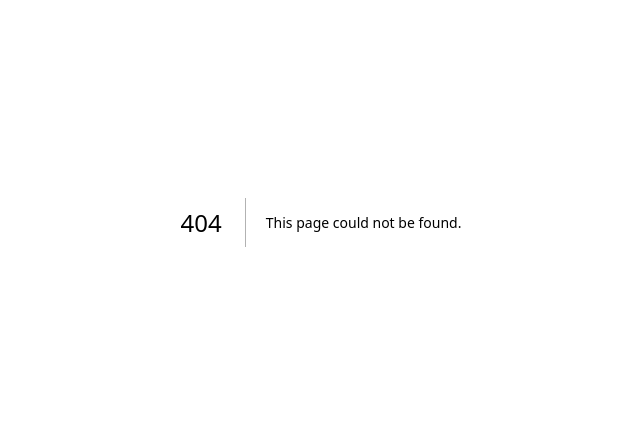
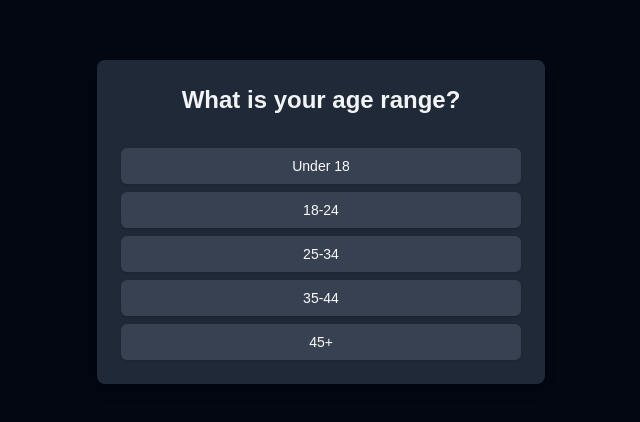
Before and after one commit to ethantr/meducate, a Next.js app: page /question in a window 1280 px wide. Before the commit this address had no page. Shown: the part 178-600 px from the top of the page, without its empty margins (319-959 px from the left). Built offline with nearby package versions, Linux system fonts and the light colour scheme.

Commit message:
demography

```diff
--- a/app/page.js
+++ b/app/page.js
@@ -30,7 +30,7 @@ export default function LandingPage() {
         </nav>
       </header>
       <main className="flex-1">
-      <section className="w-full py-12 md:py-24 lg:py-32 xl:py-48">
+      <section className="w-full py-8 md:py-12 lg:py-14 xl:py-16">
   <div className="container mx-auto px-4 md:px-6">
     <div className="flex flex-col md:flex-row items-center space-y-4 md:space-y-0 md:space-x-4">
       <div className="md:w-1/2 space-y-2 text-center md:text-left">
@@ -50,8 +50,8 @@ export default function LandingPage() {
       />
     </div>
     <div className="space-x-4 mt-4">
-      <Button className="bg-green-500 text-gray-950 hover:bg-green-600">Get Started for Free</Button>
-      <Button variant="outline" className="border-green-500 text-green-500 hover:bg-green-950">
+      <Button className="bg-green-500 text-gray-950 hover:bg-green-600 text-lg">Get Started for Free</Button>
+      <Button variant="outline" className="border-green-500 text-green-500 hover:bg-green-950 text-lg">
         Learn More
       </Button>
     </div>
--- /dev/null
+++ b/app/question/page.js
@@ -0,0 +1,86 @@
+"use client"
+import { useState } from "react";
+import { Button } from "@/components/ui/button";
+
+const questions = [
+  {
+    id: 1,
+    question: "What is your age range?",
+    options: ["Under 18", "18-24", "25-34", "35-44", "45+"],
+  },
+  {
+    id: 2,
+    question: "What is your gender?",
+    options: ["Male", "Female", "Non-binary", "Prefer not to say"],
+  },
+  {
+    id: 3,
+    question: "What is your highest education level?",
+    options: [
+      "High School",
+      "Associate's Degree",
+      "Bachelor's Degree",
+      "Master's Degree",
+      "Doctorate",
+    ],
+  },
+  {
+    id: 4,
+    question: "What is your ethnic background?",
+    options: ["White", "Black or African American", "Asian", "Hispanic", "Other"],
+  },
+  {
+    id: 5,
+    question: "What is your native language?",
+    options: ["English", "Spanish", "French", "Mandarin", "Other"],
+  },
+];
+
+export default function MultipleChoiceCard() {
+  const [currentQuestion, setCurrentQuestion] = useState(0);
+  const [answered, setAnswered] = useState(false);
+  const [selectedAnswer, setSelectedAnswer] = useState(null);
+
+  const handleAnswer = (answer) => {
+    setSelectedAnswer(answer);
+    setAnswered(true);
+
+    // Move to the next question after a delay
+    setTimeout(() => {
+      setAnswered(false);
+      setSelectedAnswer(null);
+      setCurrentQuestion((prev) => (prev + 1) % questions.length); // Loop back after the last question
+    }, 1500); // 1.5 second delay to simulate flipping effect
+  };
+
+  return (
+    <div className="flex justify-center items-center min-h-screen bg-gray-950 text-gray-100">
+      <div className="w-full max-w-md bg-gray-800 p-6 rounded-lg shadow-lg">
+        {!answered ? (
+          <div className="flex flex-col items-center space-y-4">
+            <h2 className="text-2xl font-bold mb-4">
+              {questions[currentQuestion].question}
+            </h2>
+            <div className="space-y-2 w-full">
+              {questions[currentQuestion].options.map((option) => (
+                <Button
+                  key={option}
+                  className="w-full bg-gray-700 hover:bg-gray-600"
+                  onClick={() => handleAnswer(option)}
+                >
+                  {option}
+                </Button>
+              ))}
+            </div>
+          </div>
+        ) : (
+          <div className="flex flex-col items-center justify-center space-y-4">
+            <h2 className="text-2xl font-bold">You answered:</h2>
+            <p className="text-xl">{selectedAnswer}</p>
+            <p className="text-sm text-gray-400">Flipping to the next question...</p>
+          </div>
+        )}
+      </div>
+    </div>
+  );
+}
```
Also changed, not shown: app/quiz/page.js (line endings or trailing spaces).
